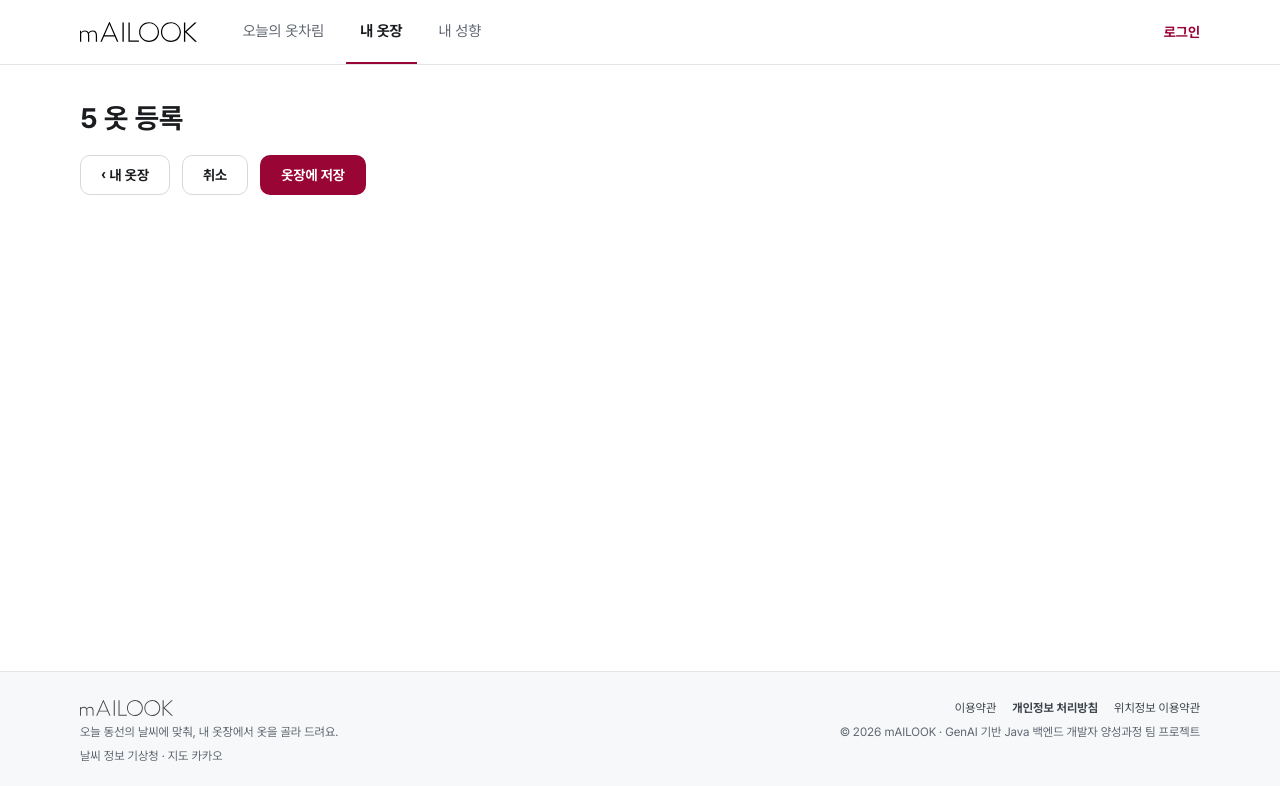
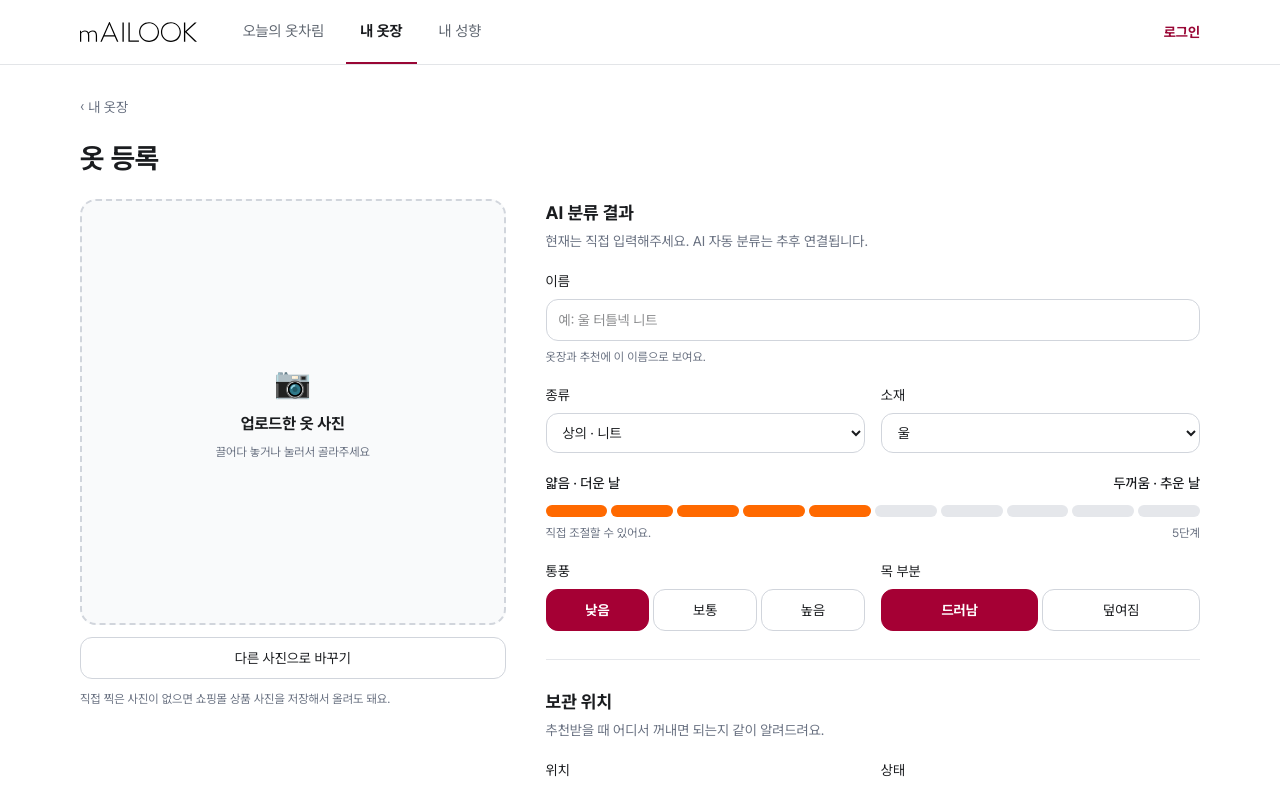
Before and after one commit to genAI-2team/mailook-frontend, a Next.js app: page /closet/new in a window 1280 px wide. Shown: the top 786 px of the page. Built offline with nearby package versions, Linux system fonts and the light colour scheme; no server answers.

Commit message:
[FEAT] 옷 추가하기 화면 완료

```diff
--- a/app/closet/new/closet.jsx
+++ b/app/closet/new/closet.jsx
@@ -3,6 +3,7 @@
 
 import { createClothes } from "@/api/clothesApi";
 import { useState, useRef } from "react";
+import Image from "next/image";
 import { useRouter } from "next/navigation";
 import { Button } from "@/components/common";
 
@@ -254,15 +255,17 @@ export default function Closet() {
               e.preventDefault();
               handleImage(e.dataTransfer.files?.[0]);
             }}
-            className="flex aspect-square w-full cursor-pointer flex-col items-center justify-center overflow-hidden rounded-2xl border-2 border-dashed border-gray-300 bg-gray-50"
+            className="relative flex aspect-square w-full cursor-pointer flex-col items-center justify-center overflow-hidden rounded-2xl border-2 border-dashed border-gray-300 bg-gray-50"
           >
 
             {imagePreview ? (
 
-              <img
+              <Image
                 src={imagePreview}
                 alt="업로드한 옷"
-                className="h-full w-full object-contain"
+                fill
+                unoptimized
+                className="object-contain"
               />
 
             ) : (
--- a/app/closet/new/page.js
+++ b/app/closet/new/page.js
@@ -1,23 +1 @@
-"use client";
-
-import { useRouter } from "next/navigation";
-import { Button } from "@/components/common";
-
-export default function Page() {
-  const router = useRouter();
-
-  return (
-    <main className="mx-auto flex w-full max-w-[1200px] flex-1 flex-col gap-4 px-10 py-8">
-      <h1 className="text-[28px] font-bold text-ink">5 옷 등록</h1>
-      <div className="flex flex-wrap gap-3">
-        <Button href="/closet" variant="secondary">
-          ‹ 내 옷장
-        </Button>
-        <Button href="/closet" variant="secondary">
-          취소
-        </Button>
-        <Button onClick={() => router.push("/closet")}>옷장에 저장</Button>
-      </div>
-    </main>
-  );
-}
+export { default } from "./closet";
```
